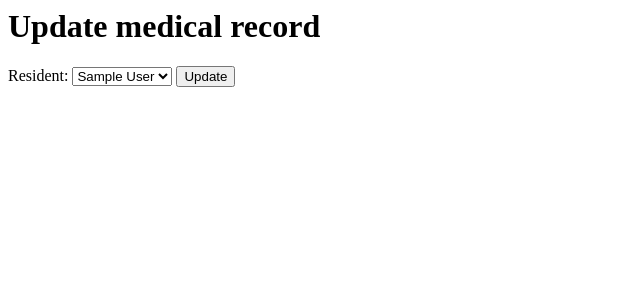
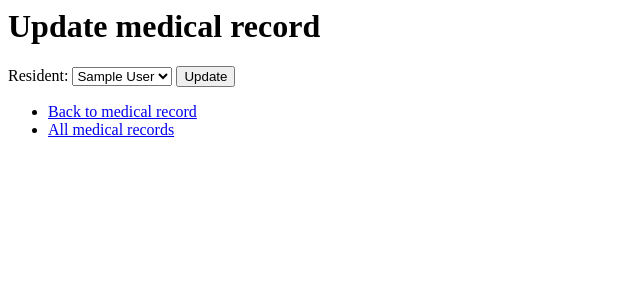
Before and after one commit to addtruong/practice-mr, a Django app: page /medical-records/1/update in a window 1280 px wide. Shown: the top 300 px of the page, without its empty margins (0-640 px from the left). Run offline with Django 5.2, Linux system fonts and the light colour scheme; tables that the repository leaves empty hold one stand-in row (values such as "Sample post").

```diff
--- a/medical_record_app/records/forms.py
+++ b/medical_record_app/records/forms.py
@@ -13,7 +13,7 @@ class MedicalRecordForm(forms.ModelForm):
 
     class Meta:
         model = MedicalRecord
-        fields = ["resident"]
+        fields = ["resident"]  # noqa: RUF012
 
     def __init__(self, *args, **kwargs):
         super().__init__(*args, **kwargs)
--- a/medical_record_app/records/templates/records/update.html
+++ b/medical_record_app/records/templates/records/update.html
@@ -16,3 +16,12 @@
 
     <button type="submit">Update</button>
 </form>
+
+<ul>
+    <li>
+        <a href="{% url 'records:detail' medical_record.id %}">Back to medical record</a>
+    </li>
+    <li>
+        <a href="{% url 'records:index' %}">All medical records</a>
+    </li>
+</ul>
```
